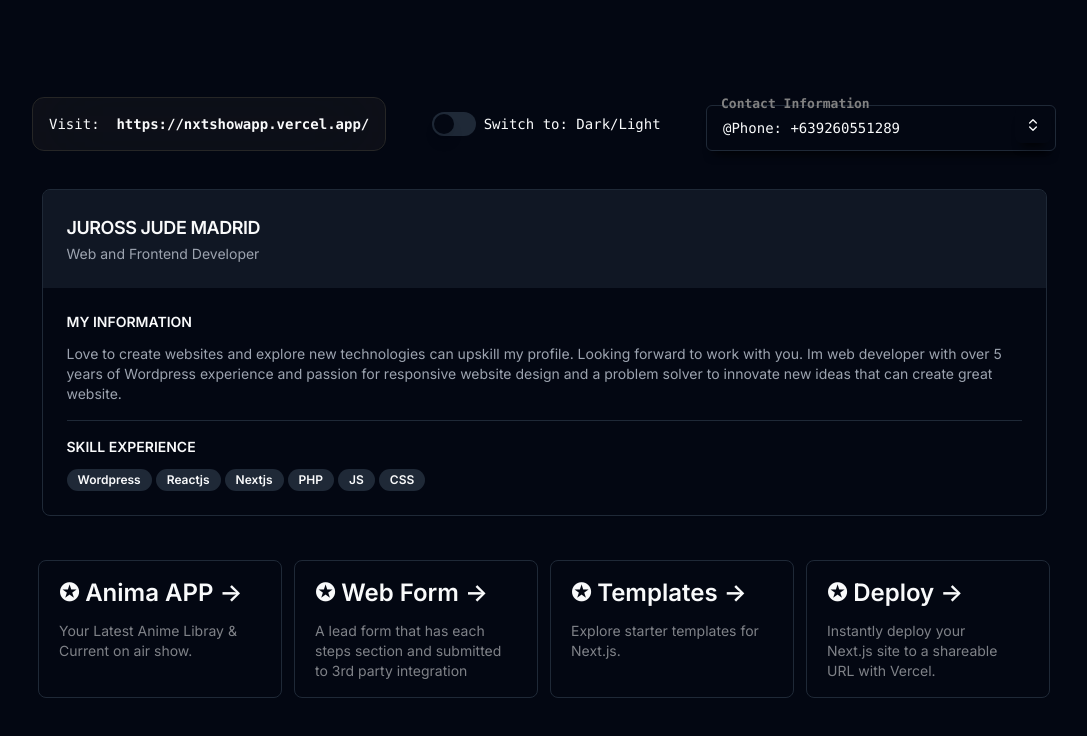
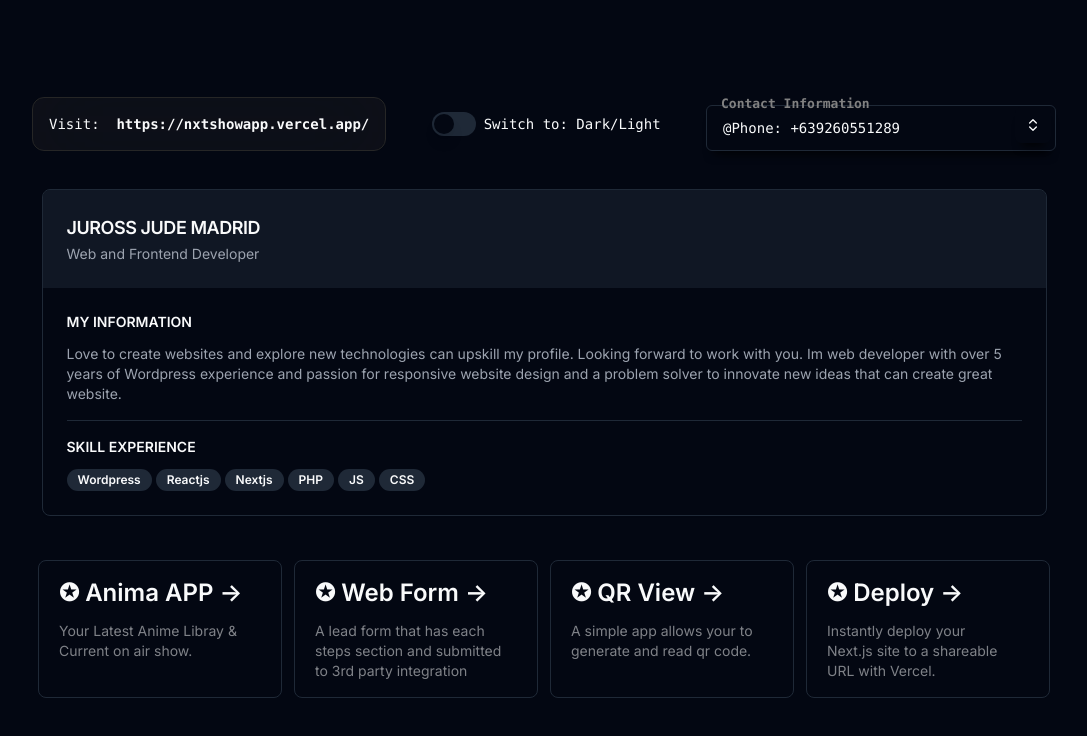
Before and after one commit to jurossjude14/nxtshowapp, a Next.js app: page / in a window 1280 px wide. Shown: the top 736 px of the page, without its empty margins (96-1183 px from the left). Built offline with nearby package versions, Linux system fonts and the light colour scheme.

Commit message:
Update page.jsx | Home

```diff
--- a/src/app/page.jsx
+++ b/src/app/page.jsx
@@ -153,19 +153,19 @@ export default function Home() {
         </a>
 
         <a
-          href="https://vercel.com/templates?framework=next.js&utm_source=create-next-app&utm_medium=appdir-template&utm_campaign=create-next-app"
+          href="/qrview/"
           className="group rounded-lg border border-transparent px-5 py-4 transition-colors hover:border-gray-300 hover:bg-gray-100 hover:dark:border-neutral-700 hover:dark:bg-neutral-800/30"
           target="_blank"
           rel="noopener noreferrer"
         >
           <h2 className={`mb-3 text-2xl font-semibold`}>
-            ✪ Templates{" "}
+            ✪ QR View{" "}
             <span className="inline-block transition-transform group-hover:translate-x-1 motion-reduce:transform-none">
               -&gt;
             </span>
           </h2>
           <p className={`m-0 max-w-[30ch] text-sm opacity-50`}>
-            Explore starter templates for Next.js.
+             A simple app allows your to generate and read qr code.
           </p>
         </a>
 
```
